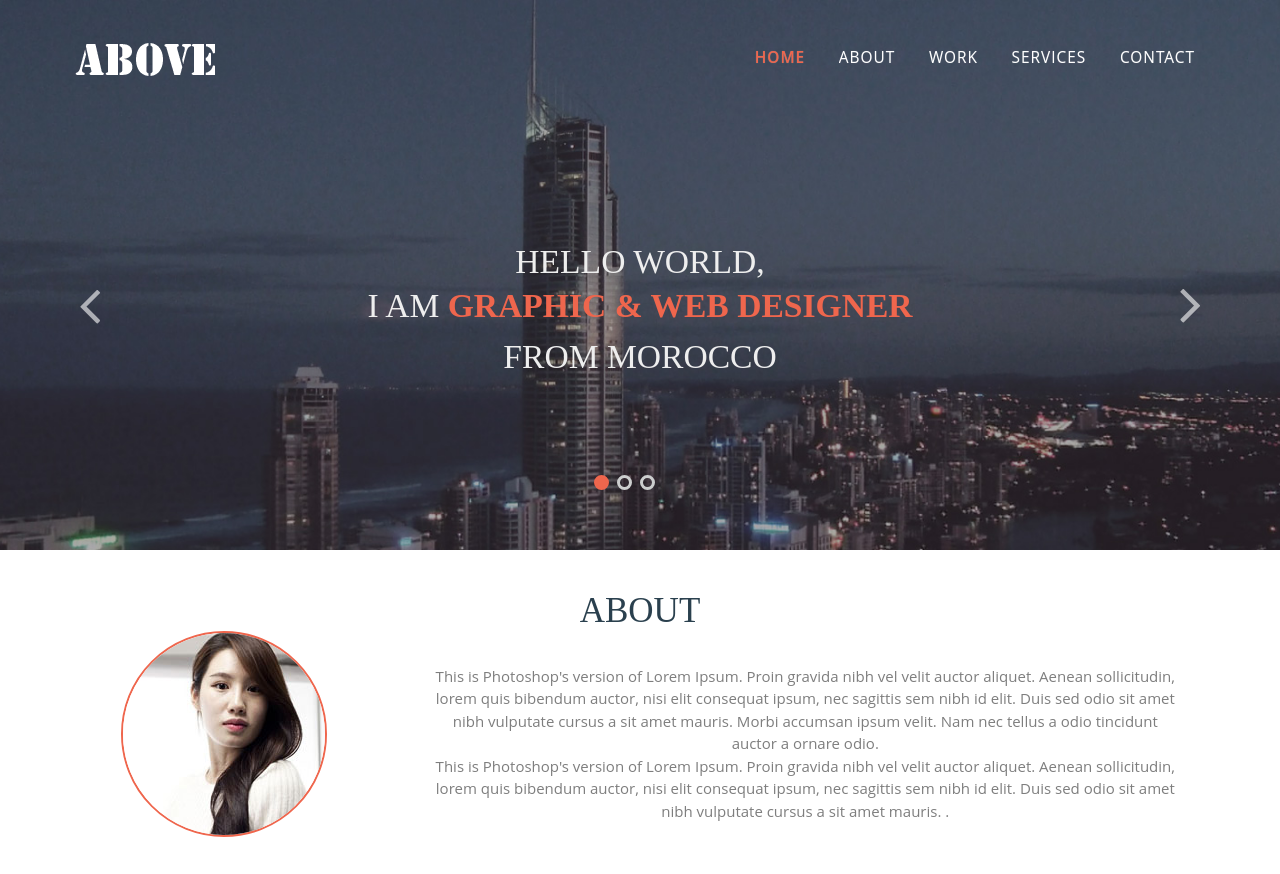
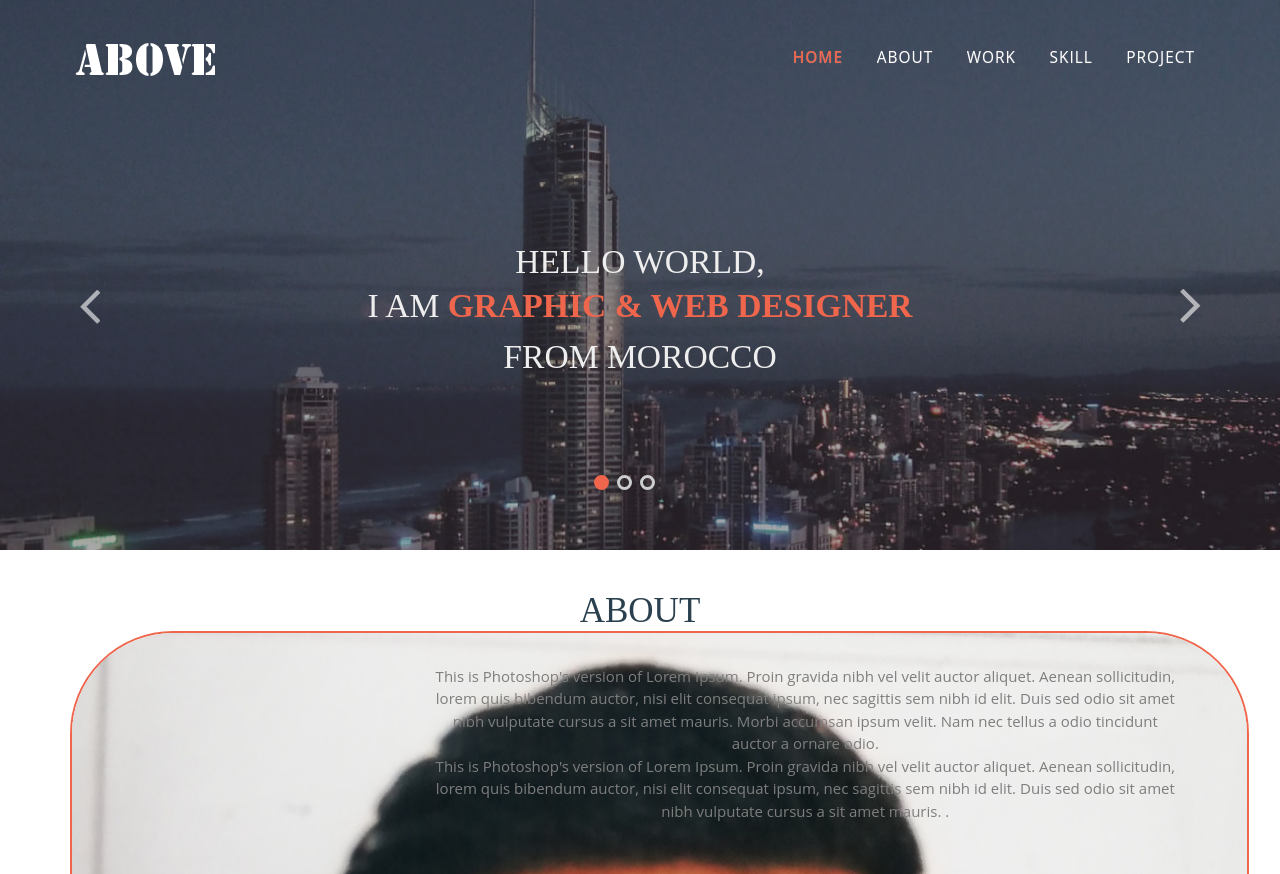
Before and after one commit to Pardip235/About-me, a plain HTML site: page index.html in a window 1280 px wide. Shown: the top 874 px of the page. Drawn offline with Linux system fonts and the light colour scheme.

Commit message:
Update index.html

```diff
--- a/index.html
+++ b/index.html
@@ -39,8 +39,8 @@ Smartphone Compatible web template, free webdesigns for Nokia, Samsung, LG, Sony
 				<li><a class="active" href="index.html"><span data-hover="Home">home</span></a></li>
 				<li><a href="#about" class="scroll"><span data-hover="about">about</span></a></li>
 				<li><a href="#work" class="scroll"><span data-hover="work"><span>work</span></a></li>
-				<li><a href="#services" class="scroll"><span data-hover="services">services</span></a></li>
-				<li><a href="#contact" class="scroll"><span data-hover="contact">contact</span></a></li>
+				<li><a href="#services" class="scroll"><span data-hover="services">Skill</span></a></li>
+				<li><a href="#contact" class="scroll"><span data-hover="contact">Project</span></a></li>
 				</nav>
 			 </ul>
 			 </div>
@@ -99,7 +99,7 @@ Smartphone Compatible web template, free webdesigns for Nokia, Samsung, LG, Sony
 		<div class="about-header">
 			<h3>about</h3>
 			<div class="about-imag">
-			<img src="images/pic-9.jpg" alt=""/>
+			<img src="images/pardip-img.jpg" alt=""/>
 			</div>
 			<div class="about-text">
 					<p>This is Photoshop's version  of Lorem Ipsum. Proin gravida nibh vel velit auctor aliquet. Aenean sollicitudin, lorem quis bibendum auctor, nisi elit consequat ipsum, nec sagittis sem nibh id elit. Duis sed odio sit amet nibh vulputate cursus a sit amet mauris. Morbi accumsan ipsum velit. Nam nec tellus a odio tincidunt auctor a ornare odio.</p>
```
